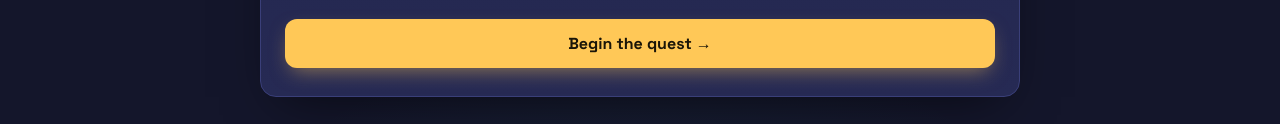
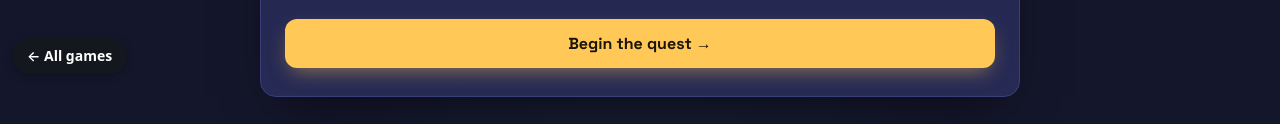
Before and after one commit to yamch9514-tech/ProbabilityGame, a plain HTML site: page index.html in a window 1280 px wide. Shown: the part 714-838 px from the top of the page. Drawn offline with Linux system fonts and the light colour scheme.

Commit message:
Add link to return to all games

```diff
--- a/index.html
+++ b/index.html
@@ -1092,5 +1092,6 @@
 
 })();
 </script>
+<a id="hub-home-link" href="https://yamch9514-tech.github.io/" aria-label="Back to all games" style="position:fixed;left:12px;bottom:calc(12px + env(safe-area-inset-bottom));z-index:2147483647;background:rgba(22,24,29,.88);color:#fff;font:600 14px/1 system-ui,-apple-system,sans-serif;padding:11px 15px;border-radius:999px;text-decoration:none;box-shadow:0 2px 8px rgba(0,0,0,.25)">← All games</a>
 </body>
 </html>
```
